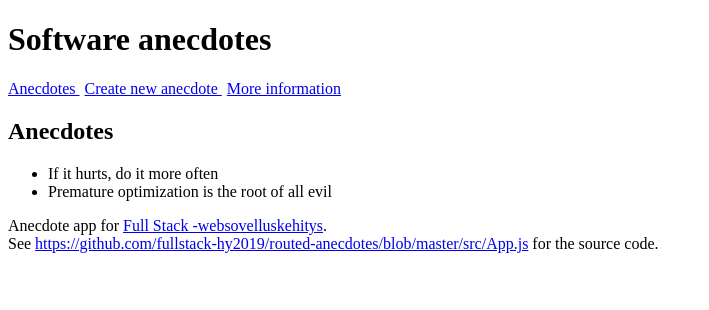
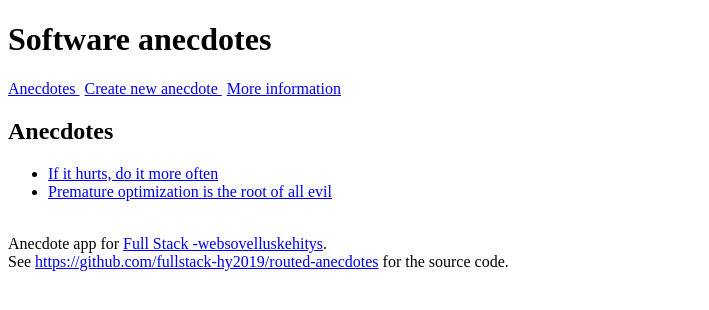
Before and after one commit to banaanihillo/exercise7, a React (Create React App) app: page / in a window 1280 px wide. Shown: the top 310 px of the page, without its empty margins (0-709 px from the left). Built offline with nearby package versions, Linux system fonts and the light colour scheme.

Commit message:
Commited exercise7-2 (Anecdotes with router)
Added individual anecdote view for additional information

```diff
--- a/src/App.js
+++ b/src/App.js
@@ -1,15 +1,15 @@
 import React, {useState} from "react"
-import {BrowserRouter, Switch, Route, Link} from "react-router-dom"
+import {Switch, Route, Link, useRouteMatch} from "react-router-dom"
 
 const Menu = (props) => {
-    const {anecdotes, addNewAnecdote} = props
+    const {anecdotes, addNewAnecdote, anecdote} = props
     const padding = {
         paddingRight: 5
     }
 
     return (
         <div>
-            <BrowserRouter>
+
             <Link to = "/" style = {padding}> Anecdotes </Link>
             <Link to = "/create" style = {padding}> Create new anecdote </Link>
             <Link to = "/about" style = {padding}> More information </Link>
@@ -21,11 +21,26 @@ const Menu = (props) => {
                 <Route path = "/about">
                     <About />
                 </Route>
+                <Route path = "/anecdotes/:id">
+                    <Anecdote anecdote = {anecdote} />
+                </Route>
                 <Route path = "/">
                     <AnecdoteList anecdotes = {anecdotes} />
                 </Route>
             </Switch>
-            </BrowserRouter>
+
+        </div>
+    )
+}
+
+const Anecdote = (props) => {
+    const {anecdote} = props
+    return (
+        <div>
+            <h2> {anecdote.content} </h2>
+            <p> Author: <strong> {anecdote.author} </strong> </p>
+            <p> Votes given to this anecdote: {anecdote.votes} </p>
+            <p> For more information, visit {anecdote.info} </p>
         </div>
     )
 }
@@ -36,7 +51,9 @@ const AnecdoteList = ({anecdotes}) => (
         <ul>
             {anecdotes.map(anecdote =>
                 <li key = {anecdote.id}>
+                    <Link to = {`/anecdotes/${anecdote.id}`}>
                         {anecdote.content}
+                    </Link>
                 </li>
             )}
         </ul>
@@ -69,13 +86,13 @@ const About = () => (
 
 const Footer = () => (
     <div>
+        <br />
         Anecdote app for <a href="https://courses.helsinki.fi/fi/tkt21009">
             Full Stack -websovelluskehitys
         </a>.
         <br />
-        See <a
-        href="https://github.com/fullstack-hy2020/routed-anecdotes/blob/master/src/App.js">
-            https://github.com/fullstack-hy2019/routed-anecdotes/blob/master/src/App.js
+        See <a href="https://github.com/fullstack-hy2020/routed-anecdotes">
+            https://github.com/fullstack-hy2019/routed-anecdotes
         </a> for the source code.
     </div>
 )
@@ -132,8 +149,8 @@ const CreateNew = (props) => {
 }
 
 const App = () => {
-    const [page, setPage] = useState("anecdoteList")
-    console.log(page)
+    //const [page, setPage] = useState("anecdoteList")
+
     const [anecdotes, setAnecdotes] = useState([
         {
             content: "If it hurts, do it more often",
@@ -151,20 +168,20 @@ const App = () => {
         }
     ])
 
-    const [notification, setNotification] = useState("")
-    console.log(notification, setNotification)
+    //const [notification, setNotification] = useState("")
 
     const addNewAnecdote = (anecdote) => {
         anecdote.id = (Math.random() * 10000).toFixed(0)
         setAnecdotes(anecdotes.concat(anecdote))
     }
-
+    /*
     const anecdoteById = (id) => (
         anecdotes.find(anecdote =>
             anecdote.id === id
         )
     )
-
+    */
+    /*
     const vote = (id) => {
         const anecdoteToVote = anecdoteById(id)
         const votedAnecdote = {
@@ -177,14 +194,14 @@ const App = () => {
                 : anecdote)
         )
     }
-    console.log(vote)
-
+    */
+    /*
     const goToPage = (page) => (event) => {
         event.preventDefault()
         setPage(page)
     }
-    console.log(goToPage)
-
+    */
+    /*
     const content = () => {
         if (page === "anecdoteList") {
             return <AnecdoteList anecdotes = {anecdotes} />
@@ -194,12 +211,24 @@ const App = () => {
             return <About />
         }
     }
-    console.log(content)
+    */
+
+    const match = useRouteMatch("/anecdotes/:id")
+    const anecdote = ((match)
+        ? anecdotes.find(anecdote =>
+            anecdote.id === Number(match.params.id)
+        )
+        : null
+    )
 
     return (
         <div>
             <h1> Software anecdotes </h1>
-            <Menu anecdotes = {anecdotes} addNewAnecdote = {addNewAnecdote} />
+            <Menu
+                anecdotes = {anecdotes}
+                addNewAnecdote = {addNewAnecdote}
+                anecdote = {anecdote}
+            />
             <Footer />
         </div>
     )
--- a/src/index.js
+++ b/src/index.js
@@ -1,5 +1,10 @@
 import React from "react"
 import ReactDOM from "react-dom"
 import App from "./App"
+import {BrowserRouter} from "react-router-dom"
 
-ReactDOM.render(<App />, document.getElementById("root"))
+ReactDOM.render(
+    <BrowserRouter>
+        <App />
+    </BrowserRouter>,
+document.getElementById("root"))
```
Lines whose indentation alone changed are shown as unchanged.
